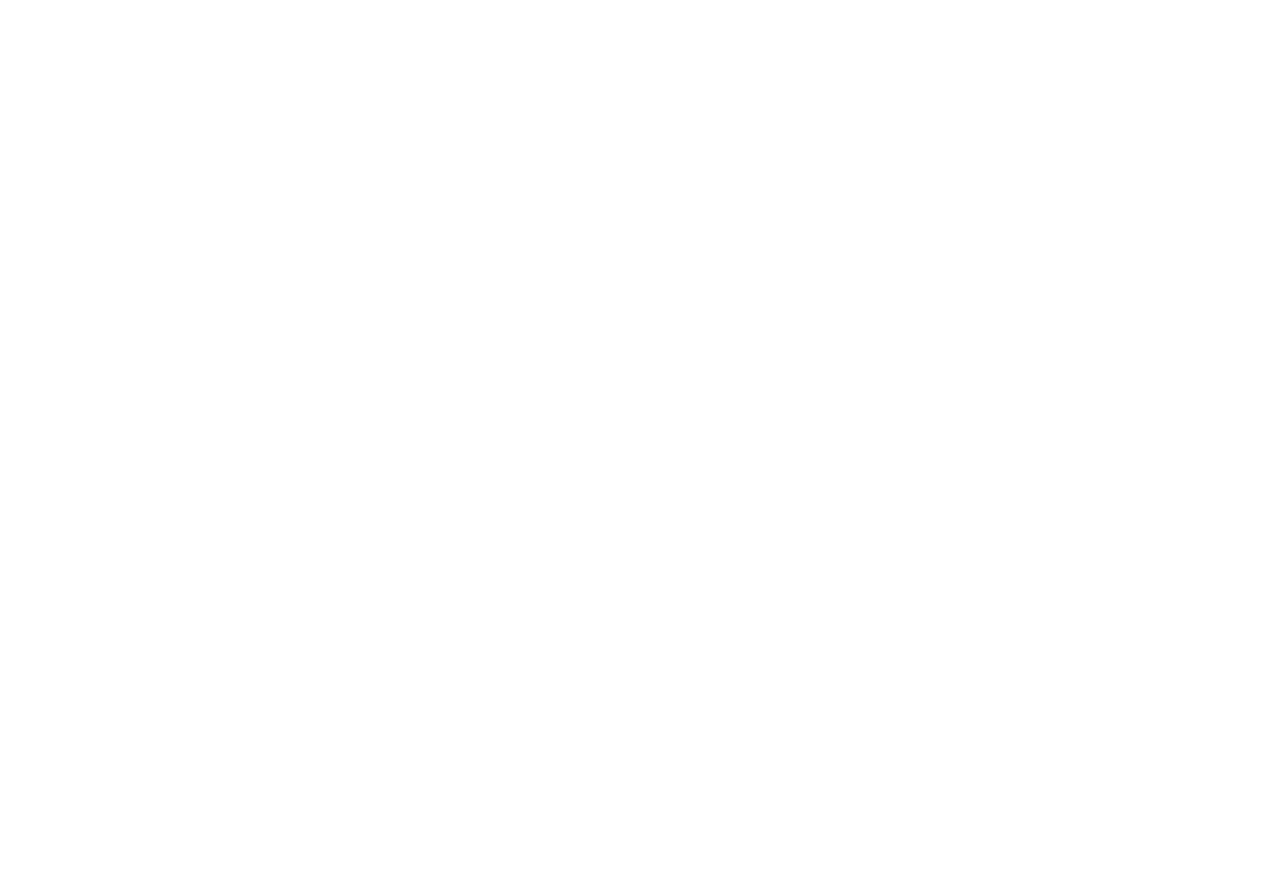
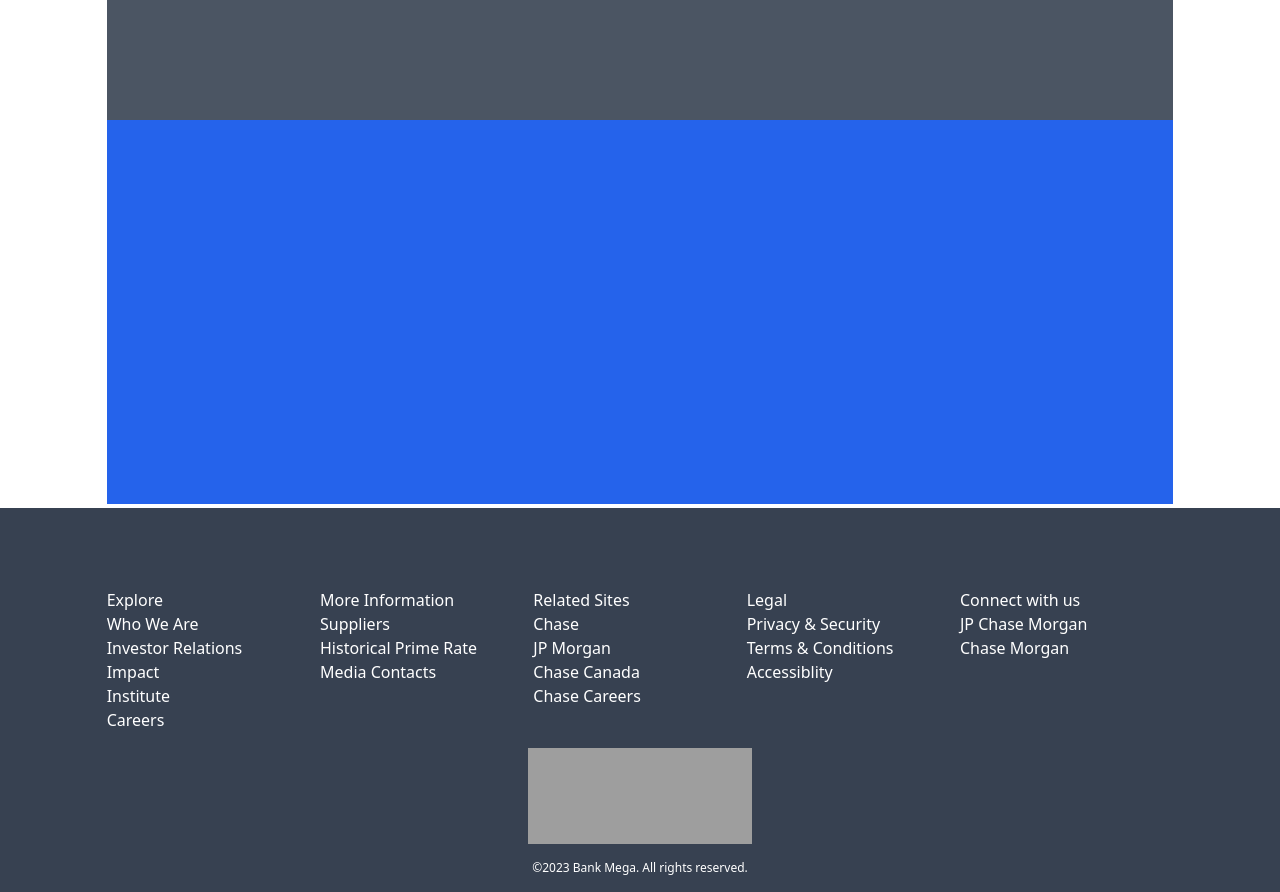
Before and after one commit to devCabey/Fintech, a React (Vite) app: page / in a window 1280 px wide. Shown: the part 1180-2072 px from the top of the page. Before the commit the page ends 800 px from the top, so only its background shows below. Built offline with nearby package versions, Linux system fonts and the light colour scheme; grey boxes are pictures that could not be loaded.

Commit message:
footer details done

```diff
--- a/src/components/Carousel.jsx
+++ b/src/components/Carousel.jsx
@@ -6,7 +6,7 @@
 
   return (
     <div className="w-full flex flex-col mb-10">
-      <div className="w-full h-80 relative">
+      <div className="w-full h-96 relative">
         <div className="w-full h-full absolute top-0  z-20 bg-black  opacity-30"></div>
         <div className="h-full absolute top-5 left-20 z-30 bg-green-500 w-72"></div>
         <img src={`${current}.jpg`} className="w-full h-full bg-cover z-10 " />
--- /dev/null
+++ b/src/components/Footer.jsx
@@ -0,0 +1,54 @@
+import React from "react";
+
+function Footer() {
+  return (
+    <div className="w-full bg-gray-700 h-96  text-white mt-1 pt-20">
+      <div className="w-5/6  grid grid-cols-5 m-auto ">
+        <ul>
+          <li>Explore</li>
+          <li>Who We Are</li>
+          <li>Investor Relations</li>
+          <li>Impact</li>
+          <li>Institute</li>
+          <li>Careers</li>
+        </ul>
+        <ul>
+          <li>More Information</li>
+          <li>Suppliers</li>
+          <li>Historical Prime Rate</li>
+          <li>Media Contacts</li>
+        </ul>
+        <ul>
+          <li>Related Sites</li>
+          <li>Chase</li>
+          <li>JP Morgan</li>
+          <li>Chase Canada</li>
+          <li>Chase Careers</li>
+        </ul>
+        <ul>
+          <li>Legal</li>
+          <li>Privacy & Security</li>
+          <li>Terms & Conditions</li>
+          <li>Accessiblity</li>
+        </ul>
+        <ul>
+          <li>Connect with us</li>
+          <li>JP Chase Morgan</li>
+          <li>Chase Morgan</li>
+        </ul>
+      </div>
+      <div className="w-5/6 m-auto flex flex-col items-center">
+        <img
+          src="https://cdn.logojoy.com/wp-content/uploads/2018/05/30160306/447.png"
+          alt="logo"
+          className="h-24 w-56 m-4"
+        />
+        <p className="font-light text-xs">
+          &copy;2023 Bank Mega. All rights reserved.
+        </p>
+      </div>
+    </div>
+  );
+}
+
+export default Footer;
--- a/src/layout/HomeLayout.jsx
+++ b/src/layout/HomeLayout.jsx
@@ -1,17 +1,16 @@
 import React from "react";
 import Navbar from "../components/Navbar";
 import { Outlet } from "react-router-dom";
+import Footer from "../components/Footer";
 
 function HomeLayout() {
   return (
     <div className=" w-full">
       <div className="w-5/6 m-auto ">
         <Navbar />
-        <div>
-          <Outlet />
-        </div>
-        <div>Footer</div>
+        <Outlet />
       </div>
+      <Footer />
     </div>
   );
 }
--- a/src/pages/Home.jsx
+++ b/src/pages/Home.jsx
@@ -6,6 +6,9 @@
   return (
     <div className=" w-full">
       <Carousel />
+      <div className="h-96 bg-green-600"></div>
+      <div className="h-96 bg-gray-600"></div>
+      <div className="h-96 bg-blue-600"></div>
     </div>
   );
 }
```
